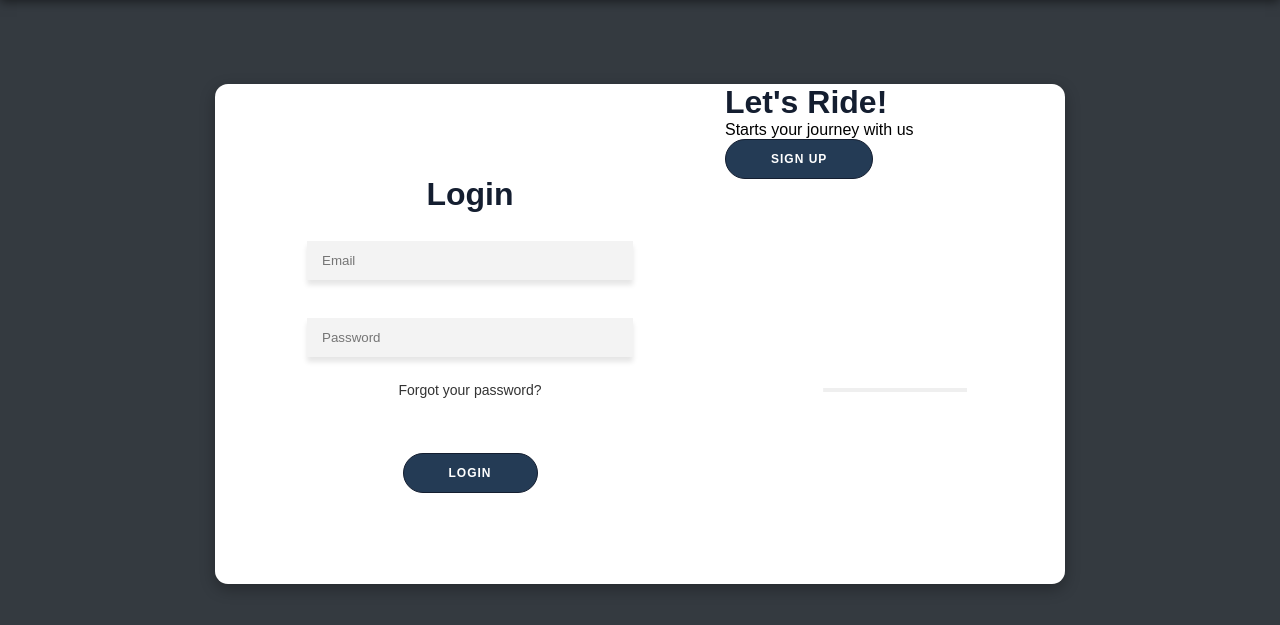
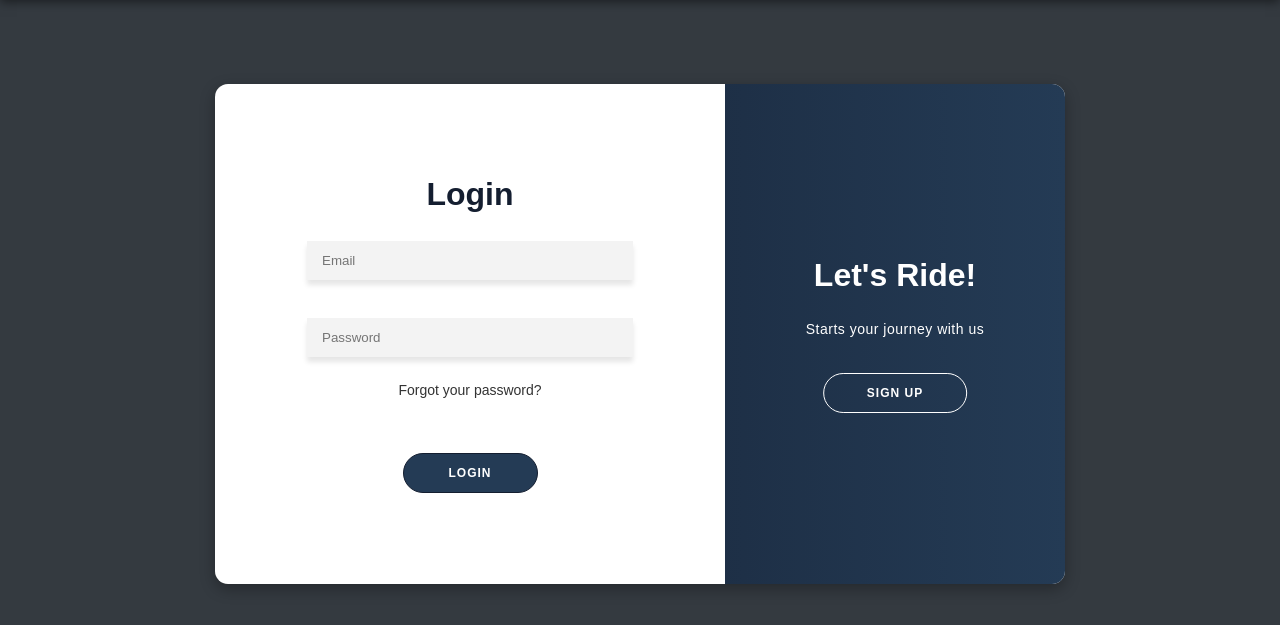
Before and after one commit to WeeLip0513/Capstone-Project, a PHP site: page /login.php in a window 1280 px wide. Shown: the part 66-691 px from the top of the page. Run offline with PHP 8.4, Linux system fonts and the light colour scheme.

Commit message:
Login ver2

```diff
--- a/carpool/css/login.css
+++ b/carpool/css/login.css
@@ -35,7 +35,7 @@
     padding: 0px 40px;
     transition: all 0.6 ease-in-out;
 }
-.passenger-container{
+.sign-in-container{
     z-index: 2;
 }
 form{
@@ -121,22 +121,102 @@ input:focus ~ label{
     cursor: pointer;
     position: absolute;
     left: 50%;
-    top: 304px;
+    top: 289px;
     transform: translateX(-50%);
     width: 143.67px;
+    height: 40px;
+    border: 1px solid #FFFFFF;
+    background: transparent;
+    border-radius: 20px;
+
 }
-/* .overlay-container {
-    width: 50%;
-    background-color: #00204a;
-    color: white;
+.overlay{
+    position: relative;
+    background: var(--linear-grad);
+    color: #FFFFFF;
+    left: -150%;
+    height: 100%;
+    width: 250%;
+    transition: transform 0.6s ease-in-out;
+}
+.overlay-signup{
+    position: absolute;
     display: flex;
-    flex-direction: column;
     align-items: center;
     justify-content: center;
-    padding: 0px;
+    flex-direction: column;
+    padding: 0px 40px;
+    text-align: center;
+    height: 100%;
+    width: 340px;
+    transition: 0.6s ease-in-out;
+}
+.signup-right{
+    right: 0;
+    transform: translateX(0%);
+}
+.signup-left{
+    right: 0;
+    transform: translateX(-12%);
+}
+.overlay-signup h1{
+    color: #FFFFFF;
+}
+p{
+    font-size: 14px;
+    font-weight: 300;
+    line-height: 20px;
+    letter-spacing: 0.5px;
+    margin: 25px 0px 35px;
+}
+.overlay-signup button{
+    border: none;
+    background-color: transparent;
+}
+.signup-right-active .overlay-container{
+    transform: translateX(-150%);
+}
+.signup-right-active .overlay{
+    transform: translateX(50%);
+}
+.signup-right-active .signup-right{
+    transform: translateX(35%);
+}
+.signup-right-active .signup-left{
+    transform: translateX(25%);
+}
+.signup-right-active .sign-in-container{
+    transform: translateX(20%);
+    opacity: 0;
+}
+.signup-right-active .sign-up-container{
+    transform: translateX(66.7%);
+    opacity: 1;
+    z-index: 5;
+    animation: show 0.6s;
 }
 
-.overlay-container button {
-    background-color: transparent;
-    border: 1px solid white;
-} */
+@keyframes show{
+    0%, 50%{
+        opacity: 0;
+        z-index: 1;
+    }
+    50.1%, 100%{
+        opacity: 1;
+        z-index: 5;
+    }
+}
+.btnScaled{
+    animation: scaleBtn 0.6s;
+}
+@keyframes scaleBtn {
+    0% {
+        width: 143.67px
+    }
+    50% {
+        width: 250px
+    }
+    0% {
+        width: 143.67px
+    }
+}
--- a/carpool/login.php
+++ b/carpool/login.php
@@ -16,7 +16,7 @@ include("headerHomepage.php");
 
 <body>
     <div class="login-all-container" id="login-all-container">
-        <div class="login-container passenger-container">
+        <div class="login-container sign-in-container">
             <form action="#">
                 <h1>Login</h1>
                 <div class="infield">
@@ -34,7 +34,7 @@ include("headerHomepage.php");
         </div>
         <div class="overlay-container" id="overlay-Con">
             <div class="overlay">
-                <div class="overlay-signup">
+                <div class="overlay-signup signup-right">
                     <h1>Let's Ride!</h1>
                     <p>Starts your journey with us</p>
                     <button class="log-button">Sign Up</button>
@@ -43,6 +43,23 @@ include("headerHomepage.php");
             <button id="overlayBtn"></button>
         </div>
     </div>
+
+    <script>
+        const loginallcontainer= document.getElementById('login-all-container')
+        const overlayCon= document.getElementById('overlay-Con')
+        const overlayBtn= document.getElementById('overlayBtn')
+
+        overlayBtn.addEventListener('click', ()=> {
+            loginallcontainer.classList.toggle('signup-right-active')
+
+            overlayBtn.classList.remove('btnScaled');
+            window.requestAnimationFrame( ()=>{
+                overlayBtn.classList.add('btnScaled');
+            })
+        })
+    </script>
+
 </body>
 
+
 </html>
```
